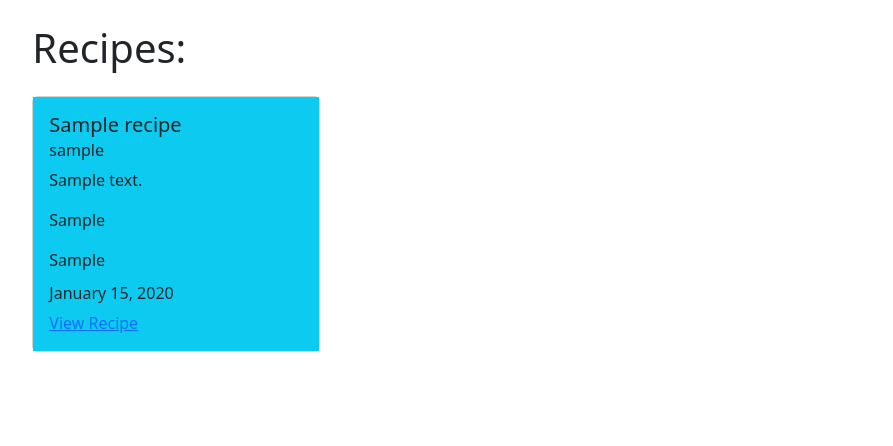
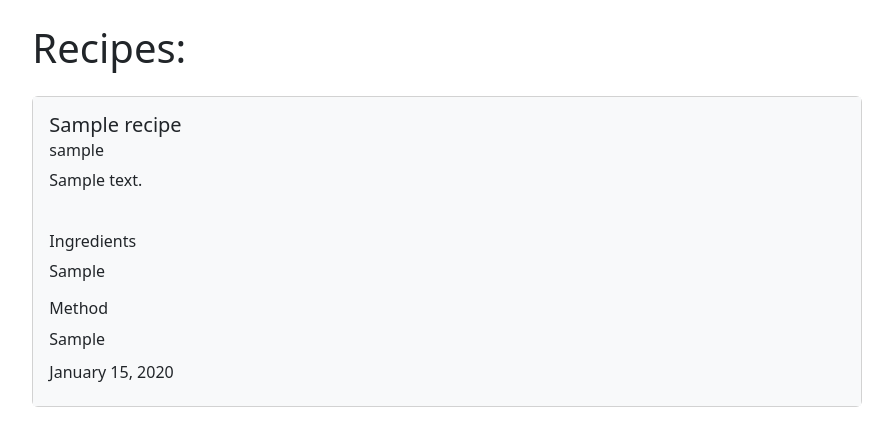
Before and after one commit to debbiect246/caribbean-recipes, a Django app: page / in a window 1280 px wide. Shown: the part 56-502 px from the top of the page, without its empty margins (193-1086 px from the left). Run offline with Django 4.2, Linux system fonts and the light colour scheme; tables that the repository leaves empty hold one stand-in row (values such as "Sample post").

Commit message:
card width changed

```diff
--- a/recipes/templates/recipes/home.html
+++ b/recipes/templates/recipes/home.html
@@ -8,15 +8,18 @@
 
 <!-- bootstrap card to display recipes-->
 <!--my-4 adds spacing between the cards using a small margin between them-->
-<div class="card my-4" style="width: 18rem;">
-    <div class="card-body bg-info">
+<div class="card my-4 w-100" style="width: 18rem;">
+    <div class="card-body bg-light">
       <h5 class="card-title">{{ recipe.title }}</h5>
       <h6 class="card-subtitle mb-2 text-body-secondary">{{recipe.author}}</h6>
       <p class="card-text">{{recipe.description}}</p>
+      <br>
+      <h6>Ingredients</h6>
       <p class="card-text">{{recipe.ingredients}}</p>
+      <h6>Method</h6>
       <p class="card-text">{{recipe.method}}</p>
       <h6 class="card-subtitle mb-2 text-body-secondary">{{recipe.updated_at|date:"F d, Y"}}</h6>
-      <a href="#" class="card-link">View Recipe</a>
+
     </div>
   </div>
 
```
